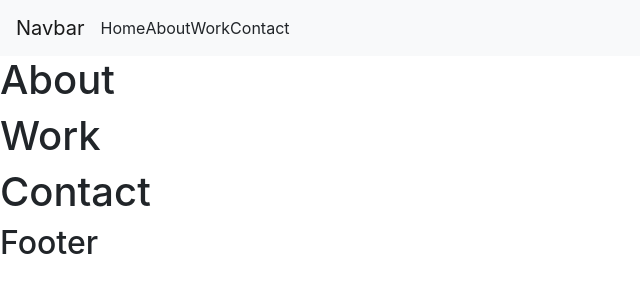
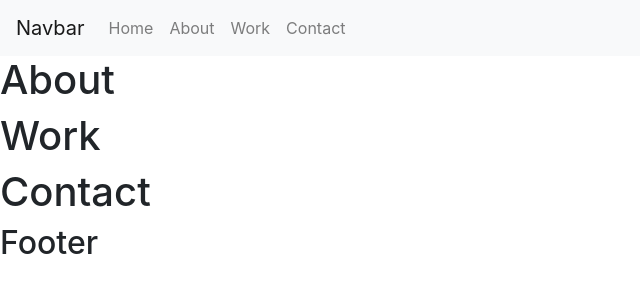
Before and after one commit to Micha-El-St/liquid-webs, a plain HTML site: page index.html in a window 1280 px wide. Shown: the whole page, without its empty margins (0-640 px from the left). Drawn offline with Linux system fonts and the light colour scheme.

Commit message:
NAV class create

```diff
--- a/index.html
+++ b/index.html
@@ -35,10 +35,10 @@
 
       <div class="collapse navbar-collapse" id="navbarToggler">
         <ul class="navbar-nav">
-          <li>Home</li>
-          <li>About</li>
-          <li>Work</li>
-          <li>Contact</li>
+          <li class="nav-item"><a class="nav-link" href="#home">Home</a></li>
+          <li class="nav-item"><a class="nav-link" href="#about">About</a></li>
+          <li class="nav-item"><a class="nav-link" href="#work">Work</a></li>
+          <li class="nav-item"><a class="nav-link" href="#contact">Contact</a></li>
         </ul>
       </div>
     </nav>
```
